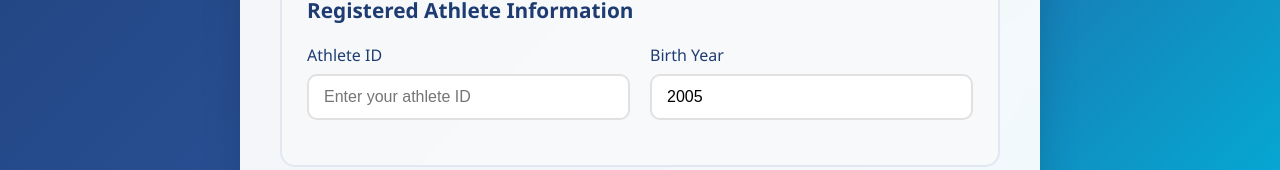
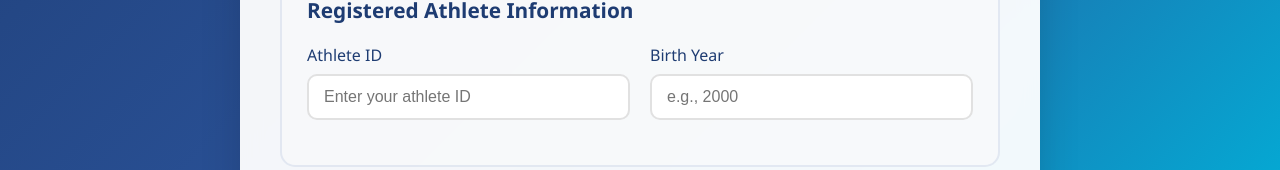
Before and after one commit to BennyG2109/athlete_ranking, a plain HTML site: page index.html in a window 1280 px wide. Shown: the part 494-664 px from the top of the page. Drawn offline with Linux system fonts and the light colour scheme.

Commit message:
Update index.html

```diff
--- a/index.html
+++ b/index.html
@@ -695,13 +695,6 @@
             }
         });
 
-        // Initialize page
-        document.addEventListener('DOMContentLoaded', function() {
-            // Set default birth year to current year - 20
-            const defaultYear = new Date().getFullYear() - 20;
-            document.getElementById('birthYear').value = defaultYear;
-            document.getElementById('newBirthYear').value = defaultYear;
-        });
     </script>
 </body>
 </html>
```
